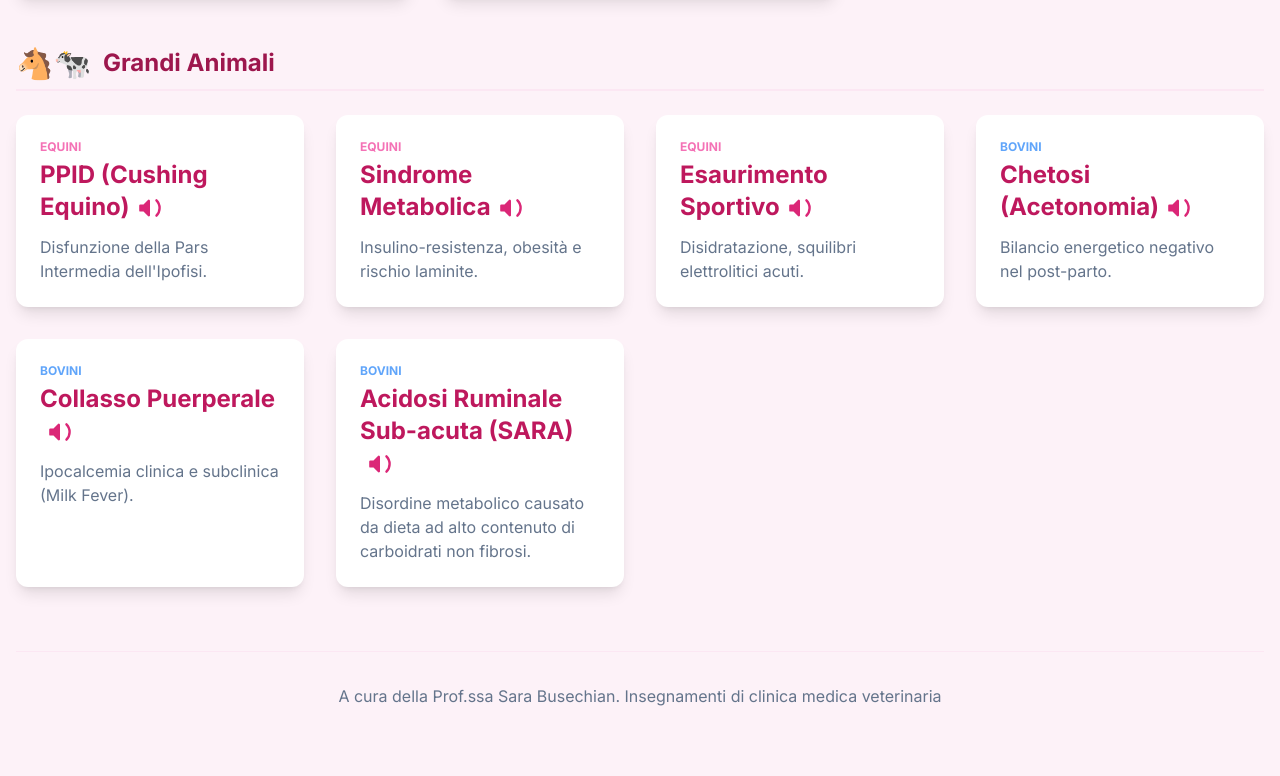
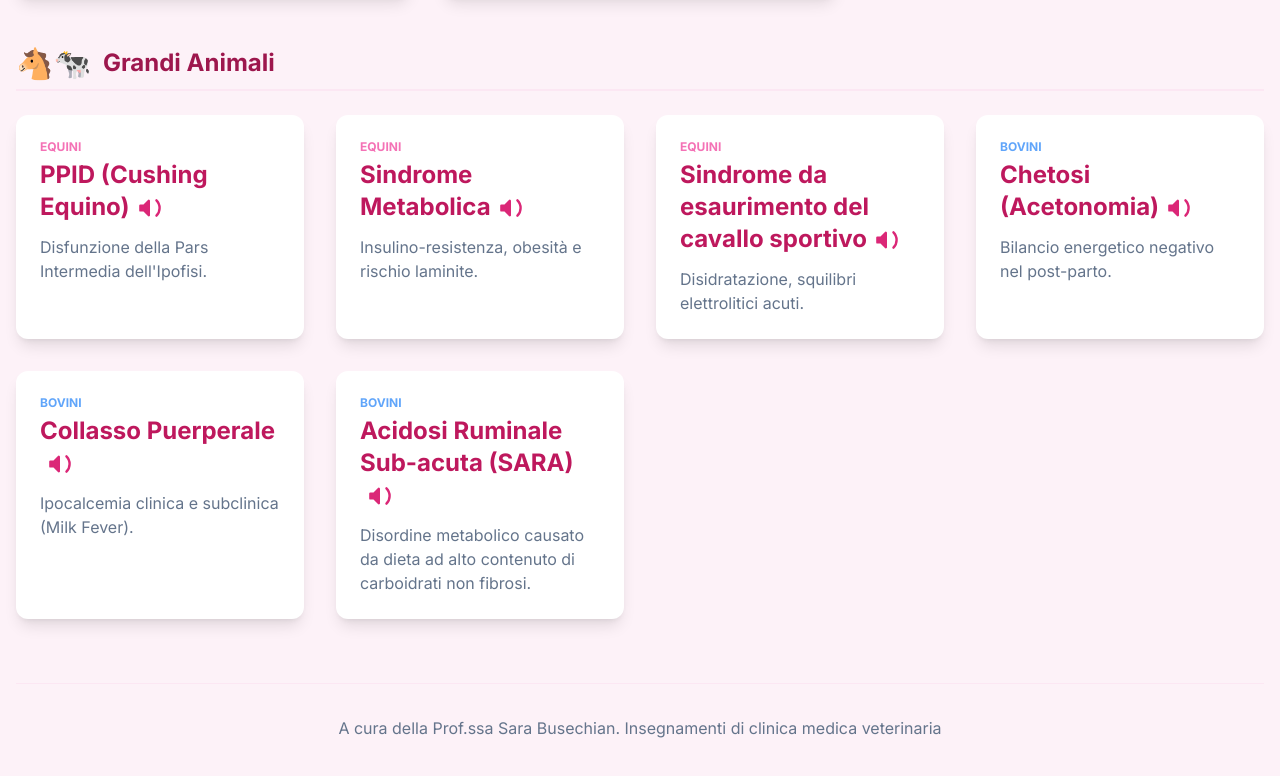
Before and after one commit to SaraBusechian/Risorse_medicina_interna_veterinaria, a plain HTML site: page Patologie/endocrino/index.html in a window 1280 px wide. Shown: the part 1133-1909 px from the top of the page. Drawn offline with nearby package versions, Linux system fonts and the light colour scheme.

Commit message:
Update index.html

```diff
--- a/Patologie/endocrino/index.html
+++ b/Patologie/endocrino/index.html
@@ -160,10 +160,10 @@
                     <h3 class="text-2xl font-bold text-pink-700 mb-3" data-lang-key="emsTitle">Sindrome Metabolica<span class="tts-button"><svg class="w-6 h-6" fill="currentColor" viewBox="0 0 20 20"><path d="M9.383 3.076A1 1 0 0110 4v12a1 1 0 01-1.707.707L4.586 13H2a1 1 0 01-1-1V8a1 1 0 011-1h2.586l3.707-3.707a1 1 0 011.09-.217zM14.657 2.929a1 1 0 011.414 0A9.972 9.972 0 0119 10a9.972 9.972 0 01-2.929 7.071 1 1 0 01-1.414-1.414A7.971 7.971 0 0017 10c0-2.21-.894-4.208-2.343-5.657a1 1 0 010-1.414z"/></svg></span></h3>
                     <p class="text-slate-500" data-lang-key="emsDesc">Insulino-resistenza, obesità e rischio laminite.</p>
                 </a>
-                <!-- Card: Esaurimento Cavallo Sportivo -->
+                <!-- Card: Sindrome da esaurimento -->
                 <a href="esaurimento_cavallo.html" class="card bg-white rounded-xl shadow-lg flex flex-col p-6">
                     <div class="text-xs font-bold text-pink-400 uppercase mb-1" data-lang-key="equineLabel">Equini</div>
-                    <h3 class="text-2xl font-bold text-pink-700 mb-3" data-lang-key="exhaustionTitle">Esaurimento Sportivo<span class="tts-button"><svg class="w-6 h-6" fill="currentColor" viewBox="0 0 20 20"><path d="M9.383 3.076A1 1 0 0110 4v12a1 1 0 01-1.707.707L4.586 13H2a1 1 0 01-1-1V8a1 1 0 011-1h2.586l3.707-3.707a1 1 0 011.09-.217zM14.657 2.929a1 1 0 011.414 0A9.972 9.972 0 0119 10a9.972 9.972 0 01-2.929 7.071 1 1 0 01-1.414-1.414A7.971 7.971 0 0017 10c0-2.21-.894-4.208-2.343-5.657a1 1 0 010-1.414z"/></svg></span></h3>
+                    <h3 class="text-2xl font-bold text-pink-700 mb-3" data-lang-key="exhaustionTitle">Sindrome da esaurimento del cavallo sportivo<span class="tts-button"><svg class="w-6 h-6" fill="currentColor" viewBox="0 0 20 20"><path d="M9.383 3.076A1 1 0 0110 4v12a1 1 0 01-1.707.707L4.586 13H2a1 1 0 01-1-1V8a1 1 0 011-1h2.586l3.707-3.707a1 1 0 011.09-.217zM14.657 2.929a1 1 0 011.414 0A9.972 9.972 0 0119 10a9.972 9.972 0 01-2.929 7.071 1 1 0 01-1.414-1.414A7.971 7.971 0 0017 10c0-2.21-.894-4.208-2.343-5.657a1 1 0 010-1.414z"/></svg></span></h3>
                     <p class="text-slate-500" data-lang-key="exhaustionDesc">Disidratazione, squilibri elettrolitici acuti.</p>
                 </a>
                 <!-- Card: Chetosi (Bovini) -->
@@ -239,7 +239,7 @@
             ppidDesc: { it: "Disfunzione della Pars Intermedia dell'Ipofisi.", en: "Pituitary Pars Intermedia Dysfunction." },
             emsTitle: { it: "Sindrome Metabolica", en: "Metabolic Syndrome" },
             emsDesc: { it: "Insulino-resistenza, obesità e rischio laminite.", en: "Insulin resistance, obesity and laminitis risk." },
-            exhaustionTitle: { it: "Esaurimento Sportivo", en: "Sport Horse Exhaustion" },
+            exhaustionTitle: { it: "Sindrome da esaurimento del cavallo sportivo", en: "Exhaustion Syndrome in Sport Horses" },
             exhaustionDesc: { it: "Disidratazione, squilibri elettrolitici acuti.", en: "Dehydration, acute electrolyte imbalances." },
             ketosisTitle: { it: "Chetosi (Acetonomia)", en: "Ketosis (Acetonemia)" },
             ketosisDesc: { it: "Bilancio energetico negativo nel post-parto.", en: "Negative energy balance in postpartum." },
```
